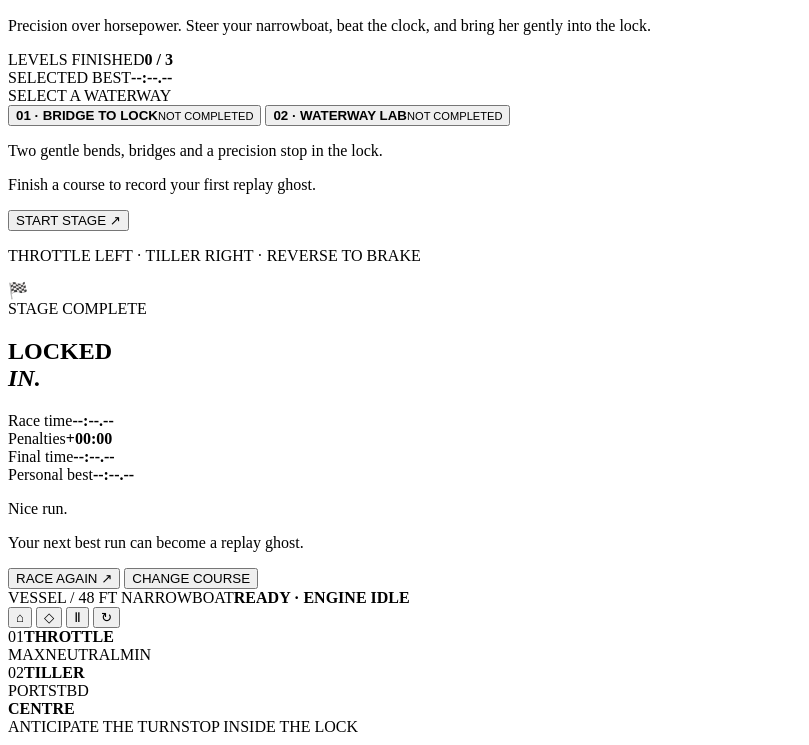
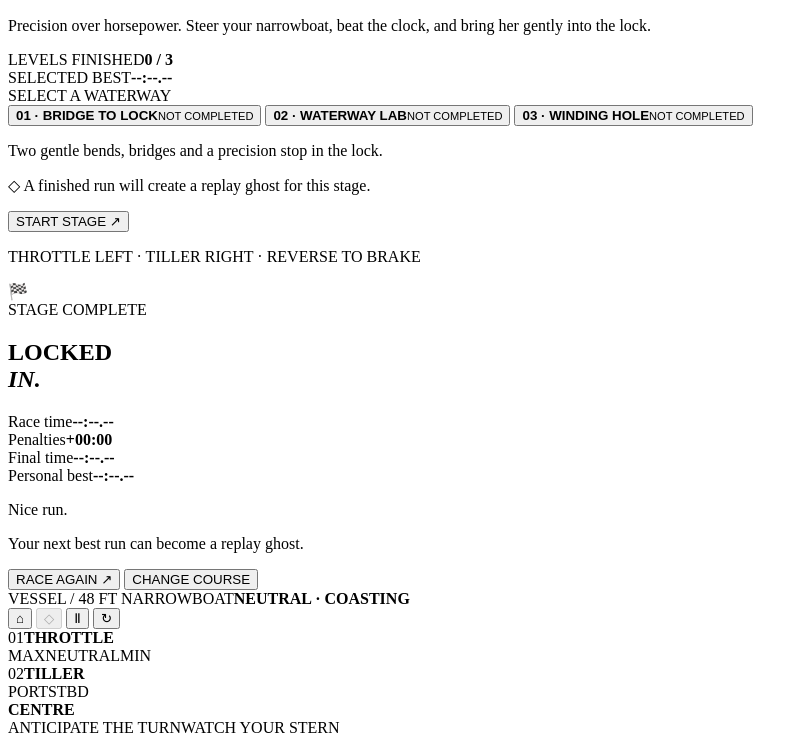
Before and after one commit to charlie9578/power-canal, a website with bundled scripts: page index.html in a window 1280 px wide. Shown: the part 385-1130 px from the top of the page, without its empty margins (0-809 px from the left). Built offline with nearby package versions, Linux system fonts and the light colour scheme.

Commit message:
Add selectable third winding-hole stage to home screen

```diff
--- a/index.html
+++ b/index.html
@@ -6,7 +6,7 @@
   <meta name="theme-color" content="#102b30" />
   <meta name="description" content="Power Canal — a portrait-mode narrowboat precision racing game." />
   <title>Power Canal — Bridge to Lock</title>
-  <link rel="stylesheet" href="./style.css?v=20261122-13" />
+  <link rel="stylesheet" href="./style.css?v=20261122-14" />
 </head>
 <body>
   <main class="game-shell is-home" id="gameShell">
@@ -16,7 +16,7 @@
 
       <div class="hud">
         <div class="hud-chip">
-          <span class="eyebrow" id="stageNumber">POWER CANAL v0.4.3 / STAGE 01</span>
+          <span class="eyebrow" id="stageNumber">POWER CANAL v0.5.0 / STAGE 01</span>
           <strong id="stageName">Bridge to Lock</strong>
         </div>
         <div class="hud-chip hud-time">
@@ -54,6 +54,9 @@
             </button>
             <button type="button" class="route-option" data-course="test" aria-pressed="false">
               <strong>02 · WATERWAY LAB</strong><small id="stageBestTest">NOT COMPLETED</small>
+            </button>
+            <button type="button" class="route-option" data-course="technical" aria-pressed="false">
+              <strong>03 · WINDING HOLE</strong><small id="stageBestTechnical">NOT COMPLETED</small>
             </button>
           </div>
           <p id="startDescription" class="home-route-description">Two gentle bends, bridges and a precision stop in the lock.</p>
@@ -123,6 +126,6 @@
       <div class="deck-footer"><span>ANTICIPATE THE TURN</span><span id="hintDisplay">STOP INSIDE THE LOCK</span></div>
     </section>
   </main>
-  <script type="module" src="./src/main.js?v=20261122-13"></script>
+  <script type="module" src="./src/main.js?v=20261122-14"></script>
 </body>
 </html>
```
